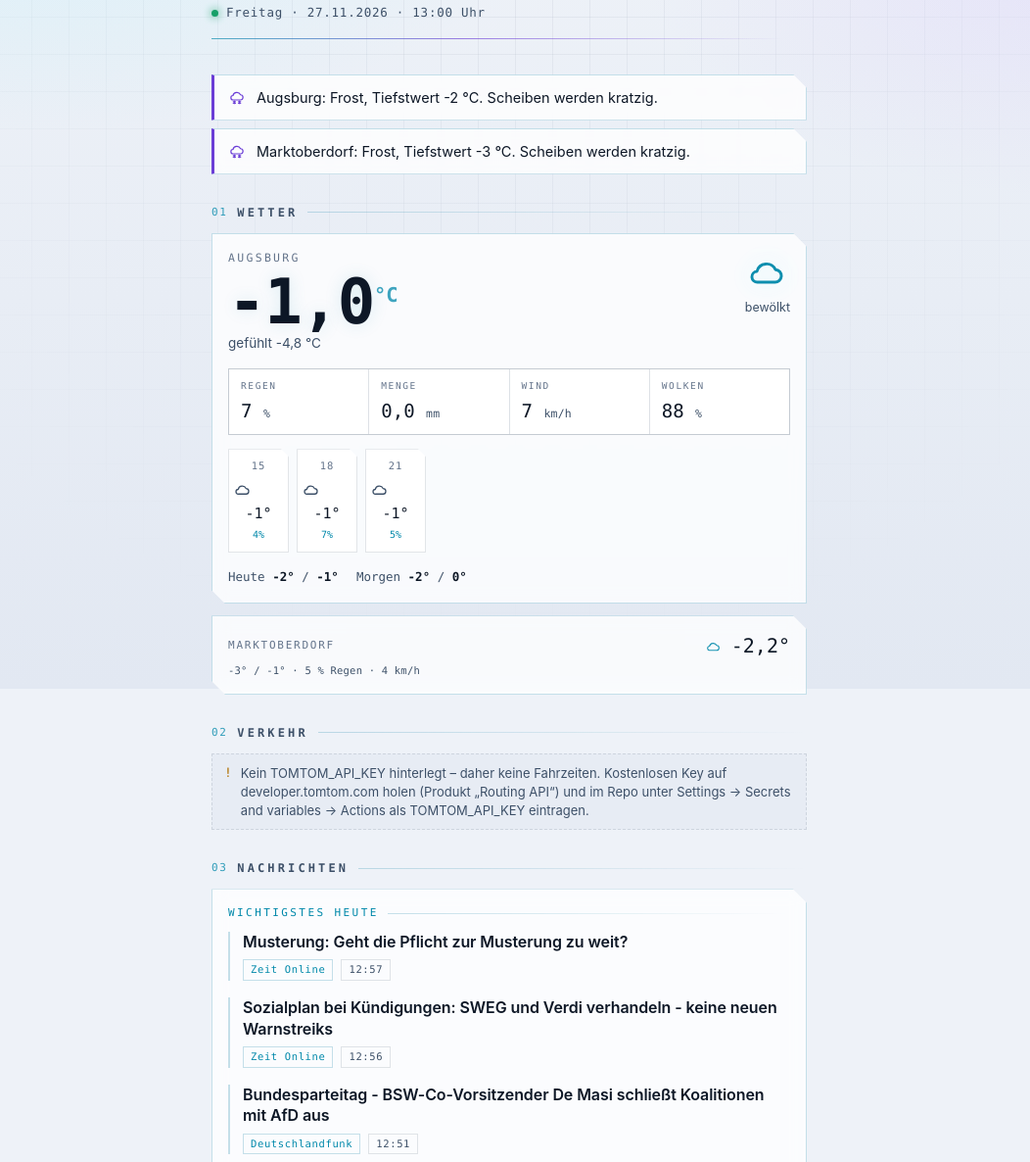
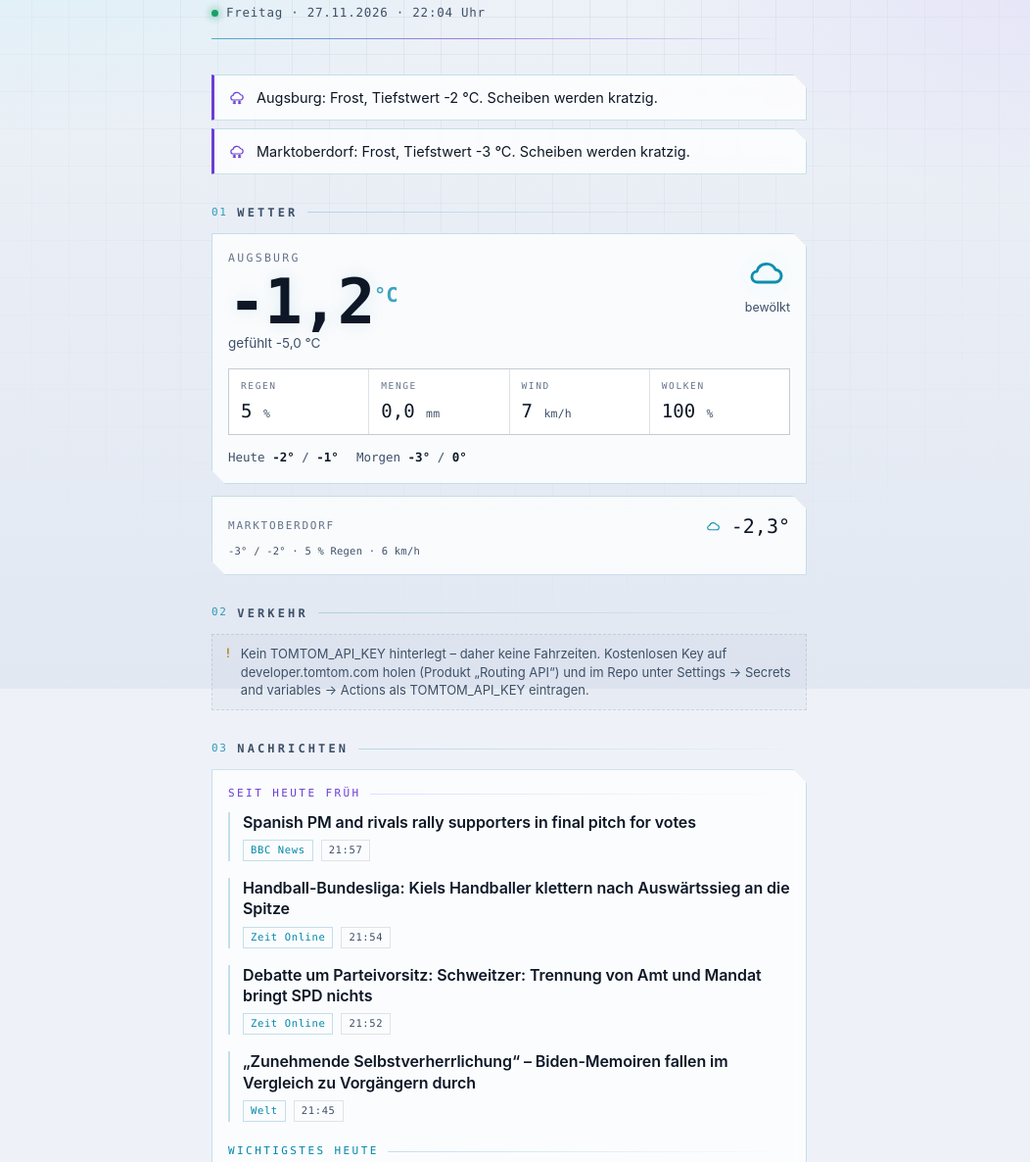
Before and after one commit to danielkalb1-cpu/Jarvis, a plain HTML site: page docs/index.html in a window 1280 px wide. Shown: the part 97-1283 px from the top of the page at 98% size, without its empty margins (120-1172 px from the left). Drawn offline with Linux system fonts and the light colour scheme.

Commit message:
Briefing aktualisiert 27.11.2026 22:04 [skip ci]

```diff
--- a/docs/index.html
+++ b/docs/index.html
@@ -426,7 +426,7 @@ body::after{
       <h1 class="brand__mark">JARVIS</h1>
       <span class="brand__sub">Morgen-Briefing</span>
     </div>
-    <div class="stamp"><span class="pulse"></span>Freitag · 27.11.2026 · 13:00 Uhr</div>
+    <div class="stamp"><span class="pulse"></span>Freitag · 27.11.2026 · 22:04 Uhr</div>
     <div class="head__rule"></div>
   </header>
 
@@ -447,24 +447,23 @@ body::after{
       <div class="wx__top">
         <div>
           <div class="wx__place">Augsburg</div>
-          <div class="wx__temp">-1,0<sup>°C</sup></div>
-          <div class="wx__feels">gefühlt -4,8 °C</div>
+          <div class="wx__temp">-1,2<sup>°C</sup></div>
+          <div class="wx__feels">gefühlt -5,0 °C</div>
         </div>
         <div class="wx__cond">
           <svg class="ic wx__glyph" aria-hidden="true"><use href="#i-cloud"></use></svg>
           <span class="wx__label">bewölkt</span>
         </div>
       </div>
-      <div class="wx__grid"><div class="metric"><span class="metric__k">Regen</span><span class="metric__v">7 <small>%</small></span></div><div class="metric"><span class="metric__k">Menge</span><span class="metric__v">0,0 <small>mm</small></span></div><div class="metric"><span class="metric__k">Wind</span><span class="metric__v">7 <small>km/h</small></span></div><div class="metric"><span class="metric__k">Wolken</span><span class="metric__v">88 <small>%</small></span></div></div>
-      <div class="hours"><div class="hour"><div class="hour__t">15</div><svg class="ic hour__i" aria-hidden="true"><use href="#i-cloud"></use></svg><div class="hour__d">-1°</div><div class="hour__p">4%</div></div><div class="hour"><div class="hour__t">18</div><svg class="ic hour__i" aria-hidden="true"><use href="#i-cloud"></use></svg><div class="hour__d">-1°</div><div class="hour__p">7%</div></div><div class="hour"><div class="hour__t">21</div><svg class="ic hour__i" aria-hidden="true"><use href="#i-cloud"></use></svg><div class="hour__d">-1°</div><div class="hour__p">5%</div></div></div>
-      <div class="wx__days"><span>Heute <b>-2°</b> / <b>-1°</b></span><span>Morgen <b>-2°</b> / <b>0°</b></span></div>
+      <div class="wx__grid"><div class="metric"><span class="metric__k">Regen</span><span class="metric__v">5 <small>%</small></span></div><div class="metric"><span class="metric__k">Menge</span><span class="metric__v">0,0 <small>mm</small></span></div><div class="metric"><span class="metric__k">Wind</span><span class="metric__v">7 <small>km/h</small></span></div><div class="metric"><span class="metric__k">Wolken</span><span class="metric__v">100 <small>%</small></span></div></div>
+      <div class="wx__days"><span>Heute <b>-2°</b> / <b>-1°</b></span><span>Morgen <b>-3°</b> / <b>0°</b></span></div>
     </div>
     <div class="panel wx__more">
       <div class="wxrow">
         <span class="wxrow__n">Marktoberdorf</span>
         <svg class="ic wxrow__i" aria-hidden="true"><use href="#i-cloud"></use></svg>
-        <span class="wxrow__t">-2,2°</span>
-        <span class="wxrow__f">-3° / -1° · 5 % Regen · 4 km/h</span>
+        <span class="wxrow__t">-2,3°</span>
+        <span class="wxrow__f">-3° / -2° · 5 % Regen · 6 km/h</span>
       </div>
     </div>
   </section>
@@ -486,6 +485,23 @@ body::after{
       <span class="section__line"></span>
     </div>
         <div class="panel">
+      <div class="block__title block__title--neu">Seit heute früh</div>
+      <a class="story" href="https://www.bbc.co.uk/news/articles/c8wy5p4gdnwvo?at_medium=RSS&amp;at_campaign=rss" target="_blank" rel="noopener noreferrer">
+        <h3 class="story__h">Spanish PM and rivals rally supporters in final pitch for votes</h3>
+        <div class="story__m"><span class="chip chip--src">BBC News</span><span class="chip">21:57</span></div>
+      </a>
+      <a class="story" href="https://www.zeit.de/news/2026-11/27/kiels-handballer-klettern-nach-auswaertssieg-an-die-spitze" target="_blank" rel="noopener noreferrer">
+        <h3 class="story__h">Handball-Bundesliga: Kiels Handballer klettern nach Auswärtssieg an die Spitze</h3>
+        <div class="story__m"><span class="chip chip--src">Zeit Online</span><span class="chip">21:54</span></div>
+      </a>
+      <a class="story" href="https://www.zeit.de/news/2026-11/27/schweitzer-trennung-von-amt-und-mandat-bringt-spd-nichts" target="_blank" rel="noopener noreferrer">
+        <h3 class="story__h">Debatte um Parteivorsitz: Schweitzer: Trennung von Amt und Mandat bringt SPD nichts</h3>
+        <div class="story__m"><span class="chip chip--src">Zeit Online</span><span class="chip">21:52</span></div>
+      </a>
+      <a class="story" href="https://www.welt.de/kultur/article6b09dd537df78695bac962a5/joe-biden-im-vergleich-zu-seinen-vorgaengern-fallen-seine-memoiren-beim-publikum-durch.html" target="_blank" rel="noopener noreferrer">
+        <h3 class="story__h">„Zunehmende Selbstverherrlichung“ – Biden-Memoiren fallen im Vergleich zu Vorgängern durch</h3>
+        <div class="story__m"><span class="chip chip--src">Welt</span><span class="chip">21:45</span></div>
+      </a>
       <div class="block__title">Wichtigstes heute</div>
       <a class="story" href="https://www.zeit.de/2026/51/musterung-bundeswehr-wehrpflicht-henning-otte" target="_blank" rel="noopener noreferrer">
         <h3 class="story__h">Musterung: Geht die Pflicht zur Musterung zu weit?</h3>
@@ -566,9 +582,9 @@ body::after{
     </div>
   </section>
 
-  <footer class="foot">Stand <b>Freitag, 27. November 2026 · 13:00 Uhr</b> (CET, Europe/Berlin)<br>
-    294 Meldungen aus 30 Feeds · Gewichtung: Aktualität<br>
-    <span class="foot__down">Nicht erreichbar:</span> Nachrichten-Gewichtung<br>
+  <footer class="foot">Stand <b>Freitag, 27. November 2026 · 22:04 Uhr</b> (CET, Europe/Berlin)<br>
+    297 Meldungen aus 30 Feeds · Gewichtung: Aktualität · Nachrichten von 13:00 Uhr<br>
+    Alle Quellen erreichbar.<br>
     Gebaut aus statischem HTML · keine Skripte, keine Tracker</footer>
 
 </div>
```
